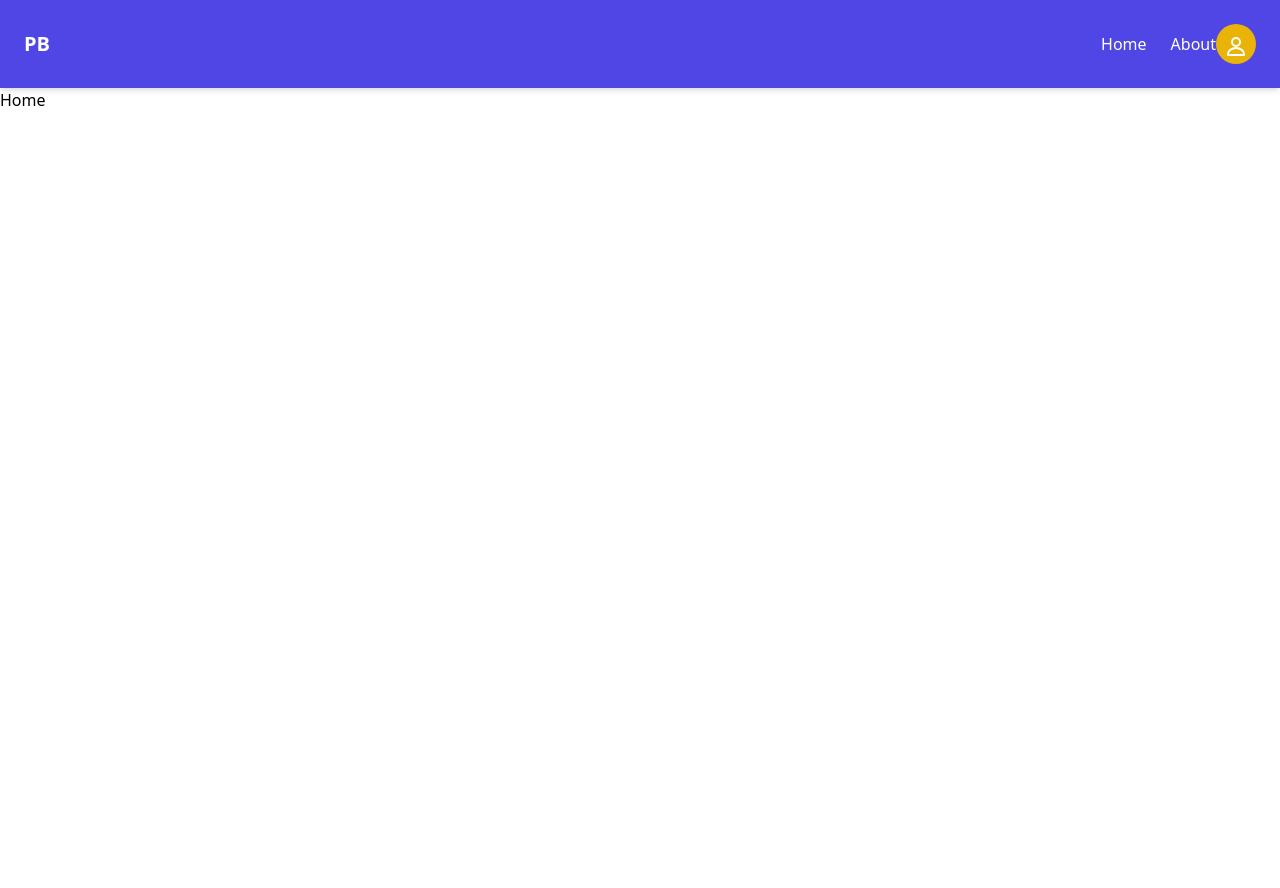
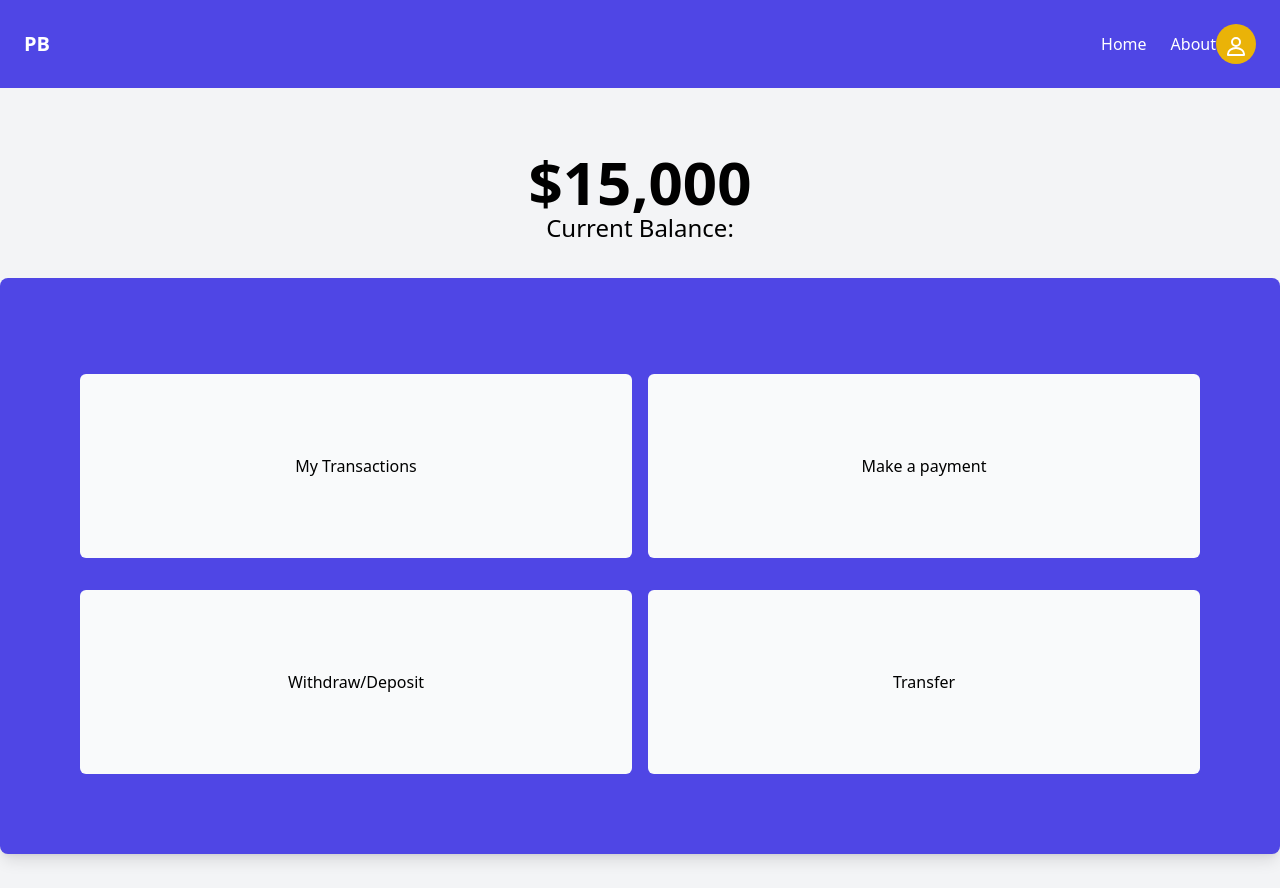
Before and after one commit to al3xbro/pursue-bank, a React (Vite) app in the folder client/: page / in a window 1280 px wide. Before the commit the page ends 800 px from the top, so only its background shows below. Built offline with nearby package versions, Linux system fonts and the light colour scheme.

Commit message:
Setup grid for homepage

```diff
--- a/client/src/Pages/Home.tsx
+++ b/client/src/Pages/Home.tsx
@@ -1,5 +1,33 @@
 import React from 'react';
 
 export default function Home(){
-    return <h1>Home</h1>;
+    return (
+        <div className="flex flex-col justify-start items-center h-screen bg-gray-100 pt-16">
+
+            <h1 className="text-6xl font-bold">$15,000 </h1>
+            <h1 className="text-2xl">Current Balance: </h1>
+
+            <div className="container m-auto grid grid-cols-2 gap-4 bg-indigo-600 p-20 rounded-lg shadow-lg w-100">
+
+            <button className="w-50 mt-4 bg-gray-50 text-black p-20 rounded-md hover:bg-gray-100 transition">
+                My Transactions
+            </button>
+
+            <button className="w-50 mt-4 bg-gray-50 text-black p-20 rounded-md hover:bg-gray-100 transition">
+                Make a payment
+            </button>
+
+            <button className="w-50 mt-4 bg-gray-50 text-black p-20 rounded-md hover:bg-gray-100 transition">
+                Withdraw/Deposit
+            </button>
+
+            <button className="w-50 mt-4 bg-gray-50 text-black p-20 rounded-md hover:bg-gray-100 transition">
+                Transfer
+            </button>
+
+
+            </div>
+        </div>
+    );
+
 }
```
